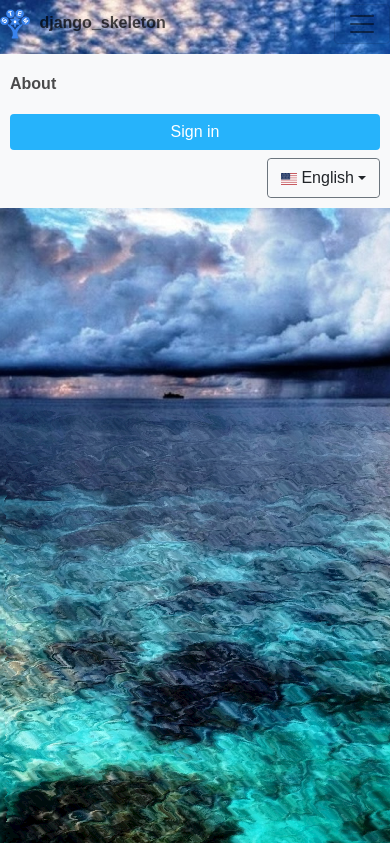
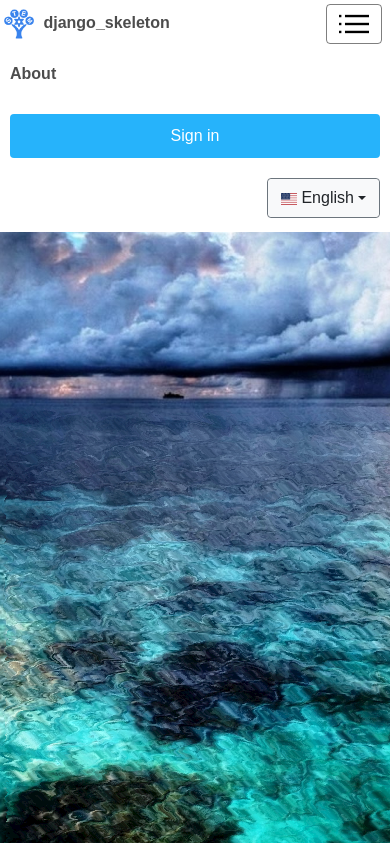
Before and after one commit to OttawaSTEM/django_skeleton, a Django app: page /en/ in a window 390 px wide, after a click that opens the changed part. Shown: the top 843 px of the page. Run offline with Django 3.2, Linux system fonts and the light colour scheme; parts of the project's set-up code (start-up, migrations or seed data) failed here and were passed over; some libraries are stand-ins or nearby versions; some web fonts are replaced.

Commit message:
update menu for toggle

```diff
--- a/src/static/site/css/main.css
+++ b/src/static/site/css/main.css
@@ -34,21 +34,32 @@ html, body {
 /* End of Message styling */
 
 /* Menu styling */
-@media (max-width: 1199.98px) {
-    .navbar-expand-xl>.container-fluid {
-        padding-right: 10px;
-        padding-left: 10px;
-    }
-
-    #navbarSupportedContent {
-        margin-top: 10px;
-        background-color: #f8f9fa !important;
-        padding: 10px 10px;
+@media (max-width: 767.98px) {
+    #main_menu {
+        background-color: white;
     }
 
     .navbar-nav>.nav-item {
-        margin-bottom: 10px;
+        margin: 10px 10px;
     }
+
+    .collapse-signin {
+        padding: 10px;
+        margin: 10px 10px;
+    }
+
+    .collapse-language {
+        margin: 10px 10px;
+    }
+}
+
+.navbar-light .navbar-toggler-icon {
+    background-image: url("/static/site/img/menu_bar.svg");
+}
+
+.navbar-light .navbar-toggler {
+    color: rgba(0,0,0,.5);
+    border-color: rgba(0,0,0,.5);
 }
 
 .navbar-light .navbar-nav .nav-link {
--- a/src/templates/base.html
+++ b/src/templates/base.html
@@ -52,12 +52,12 @@
         {% block navbar %}
             <nav id="main_menu" class="navbar navbar-expand-md navbar-light fixed-top bg-light" style="font-weight: bold; padding: 4px 0px;">
                 <div class="container-fluid">
-                    <a href="/">
+                    <a href="/" class="ml-1">
                         <img src="{% static 'site/img/logo.png' %}" alt="logo" width="30" height="30" loading="lazy">
                         <span style="margin-left: 5px; color: rgb(0, 0, 0, 0.7);">{{ SITE_NAME }}</span>
                     </a>
 
-                    <button class="navbar-toggler" type="button" data-toggle="collapse" data-target="#navbarSupportedContent" aria-controls="navbarSupportedContent" aria-expanded="false" aria-label="Toggle navigation">
+                    <button class="navbar-toggler mr-2" type="button" data-toggle="collapse" data-target="#navbarSupportedContent" aria-controls="navbarSupportedContent" aria-expanded="false" aria-label="Toggle navigation">
                         <span class="navbar-toggler-icon"></span>
                     </button>
 
@@ -69,7 +69,7 @@
 
                         {% comment %} Language and User profile {% endcomment %}
                         <ul class="navbar-nav ml-auto">
-                            {% comment %} User profile {% endcomment %}
+                            {% comment %} Sign in & User profile {% endcomment %}
                             {% if user.is_authenticated %}
                                 {% if user.is_staff %}
                                     <li class="nav-item"><a class="nav-link" href="{% url 'admin:index' %}">{% trans "Admin" %}</a></li>
@@ -88,13 +88,11 @@
                                     </ul>
                                 </li>
                             {% else %}
-                                <a class="btn btn-primary" href="{% url 'account_login' %}">{% trans "Sign in" %}</a>
-                                {% comment %} <a class="btn btn-primary btn-sm" href="{% url 'account_signup' %}">{% trans "Sign up" %}</a> {% endcomment %}
+                                <button type="button" class="btn btn-primary collapse-signin" onclick="location.href = '{% url 'account_login' %}';">{% trans "Sign in" %}</button>
                             {% endif %}
 
                             {% comment %} Language {% endcomment %}
-                            <button type="button" class="btn btn-outline-primary btn-sm disabled" style="border: none;"></button>
-                            <form action="{% url 'set_language' %}" method="POST">
+                            <form action="{% url 'set_language' %}" method="POST" class="collapse-language ml-2">
                                 {% csrf_token %}
                                 <input name="next" type="hidden" value="{{ redirect_to }}">
                                 <select name="language" class="selectpicker dropdown-menu-right border border-secondary rounded" data-width="fit" onchange="this.form.submit();">
```
Also changed, not shown: src/static/site/img/menu_bar.svg (added).
